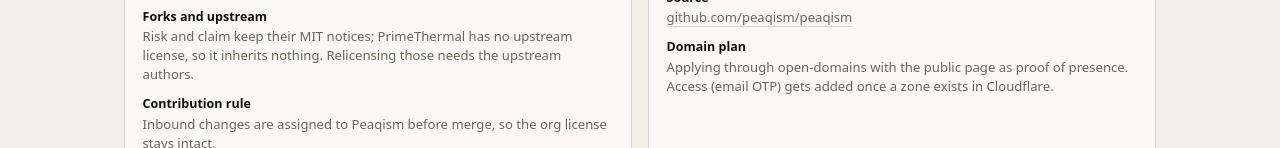
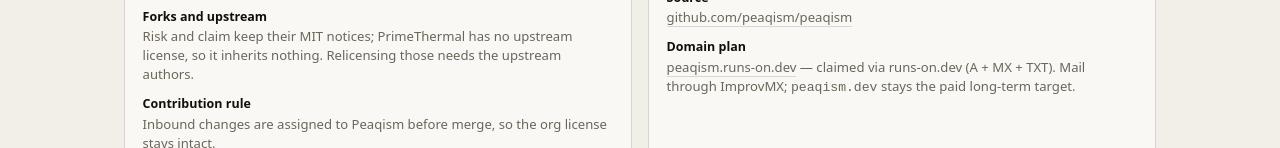
Before and after one commit to peakism-co/peakism, a plain HTML site: page private/public/index.html in a window 1280 px wide. Shown: the part 1737-1885 px from the top of the page. Drawn offline with Linux system fonts and the light colour scheme.

Commit message:
Record the runs-on.dev claim and how it is wired

```diff
--- a/private/public/index.html
+++ b/private/public/index.html
@@ -288,7 +288,7 @@
         <dt>Source</dt>
         <dd><a href="https://github.com/peaqism/peaqism">github.com/peaqism/peaqism</a></dd>
         <dt>Domain plan</dt>
-        <dd>Applying through open-domains with the public page as proof of presence. Access (email OTP) gets added once a zone exists in Cloudflare.</dd>
+        <dd><a href="https://github.com/zordhalo/runs-on.dev/pull/461">peaqism.runs-on.dev</a> — claimed via runs-on.dev (A + MX + TXT). Mail through ImprovMX; <code>peaqism.dev</code> stays the paid long-term target.</dd>
       </dl>
     </section>
   </div>
```
Also changed, not shown: 1 other file.
